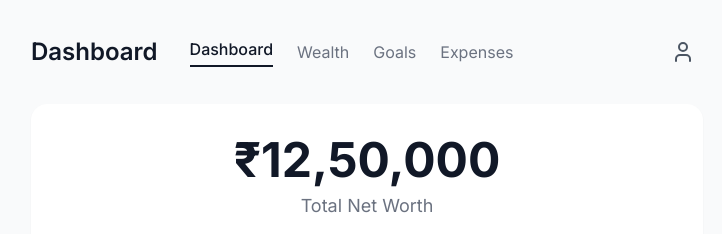
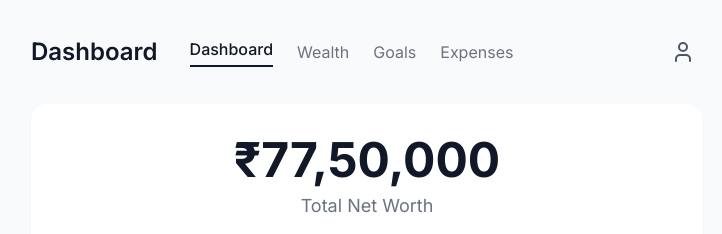
Before and after one commit to Ankap/finance_tracker, a React (Create React App) app: page / in a window 1280 px wide. Shown: the top 234 px of the page, without its empty margins (273-995 px from the left). Built offline with nearby package versions, Linux system fonts and the light colour scheme; the HTML template or start-up script is replaced by a standard one.

Commit message:
minor tweaks

```diff
--- a/src/pages/DashboardScreen.jsx
+++ b/src/pages/DashboardScreen.jsx
@@ -26,7 +26,7 @@ const DashboardScreen = () => {
         {/* Net Worth Card */}
         <div className="bg-white rounded-2xl p-8 mb-6 shadow-sm">
           <div className="text-center">
-            <h2 className="text-5xl font-bold text-gray-900 mb-2">₹12,50,000</h2>
+            <h2 className="text-5xl font-bold text-gray-900 mb-2">₹77,50,000</h2>
             <p className="text-gray-500 text-lg mb-4">Total Net Worth</p>
             <div className="flex items-center justify-center gap-2">
               <span className="text-green-600 font-semibold text-lg">+4.2%</span>
```
